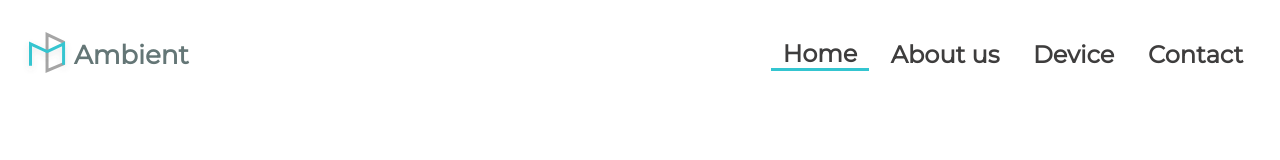
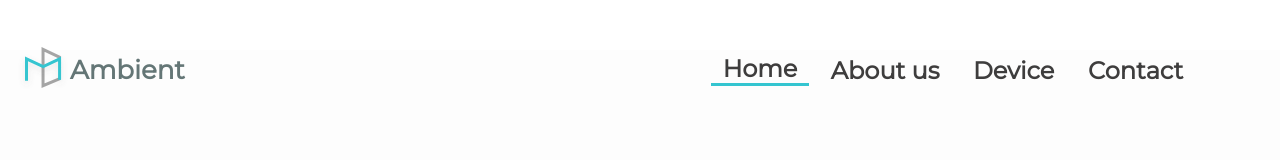
Before and after one commit to AmbientELab-Group/Medbox-landing, a Gatsby site: page / in a window 1280 px wide. Shown: the top 160 px of the page. Built offline with nearby package versions, Linux system fonts and the light colour scheme; Gatsby itself is replaced by a stand-in of ours.

Commit message:
Header adjustment

```diff
--- a/src/components/header/header.js
+++ b/src/components/header/header.js
@@ -7,11 +7,12 @@ import SideNav from "./sideNav";
 import Burger from "./burger";
 
 const HeaderContainer = styled.div`
+  position: absolute;
+  top: 0;
+  left: 0;
   font-size: ${({ theme }) => theme.typography.fontMedium};
   width: 100%;
-  padding: 2rem 1.25rem;
-  top: 0;
-  left: 0;
+  padding: 1em 1rem;
   display: flex;
   justify-content: space-between;
   align-items: center;
@@ -24,6 +25,8 @@ const NavLinksContainer = styled.div`
   }
 
   @media (min-width: ${({ theme }) => theme.breakpoints.lg}) {
+    padding: 1.25em 4rem;
+
     ul,
     p {
       display: flex;
```
